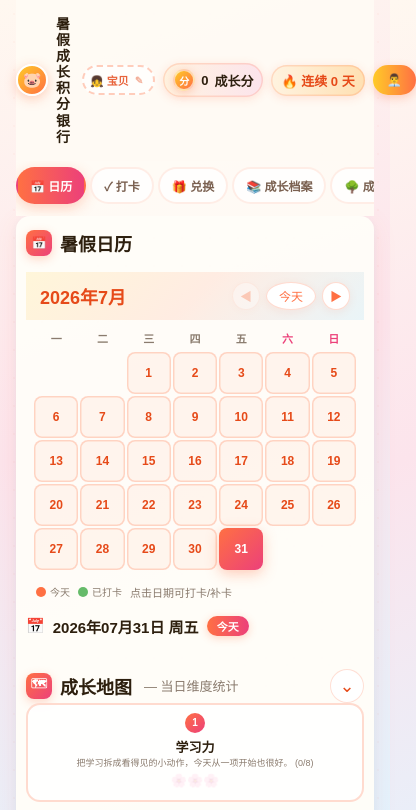
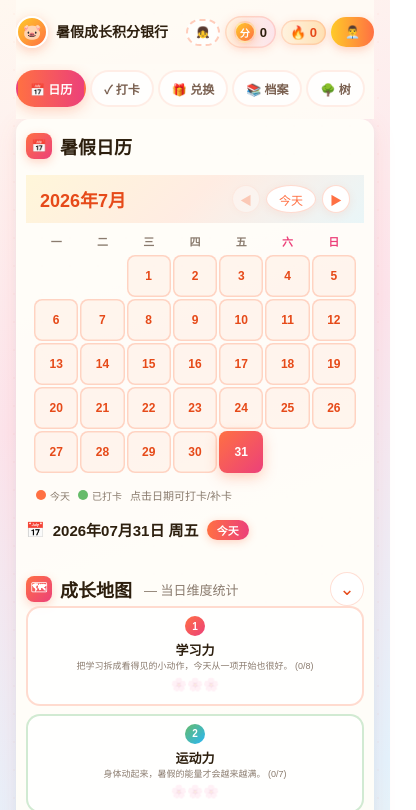
Before and after one commit to ljctown-11/growth-bank, a website with bundled scripts: page index.html in a window 390 px wide. Shown: the top 810 px of the page, 416 px wide, since content can reach past the window. Built offline with nearby package versions, Linux system fonts and the light colour scheme.

Commit message:
修复手机端响应式四问题（iPad/桌面零影响）：品牌标题加 nowrap+ellipsis 防竖排；顶栏文字标签包 .tb-label 于 ≤480px 隐藏，家长中心按钮回到屏内可见；主导航'成长'二字包 .tab-long 小屏隐藏为'档案/树'；徽章灯箱加 max-height:90vh 兜底并在小屏压缩英雄图与等级槽位，一屏内完整可见

```diff
--- a/features/growth-tree.js
+++ b/features/growth-tree.js
@@ -149,7 +149,7 @@ export function morningGlorySVG(size = 96){
 export function renderStreak(){
   const n = getStreak();
   const badge = document.getElementById('streakBadge');
-  if(badge) badge.textContent = `🔥 连续 ${n} 天`;
+  if(badge) badge.innerHTML = `🔥 <span class="tb-label">连续 </span>${n}<span class="tb-label"> 天</span>`;
   const info = document.getElementById('streakInfo');
   if(info){
     info.innerHTML = `<div class="streak-num">🔥 ${n}</div><div class="streak-sub">连续打卡天数</div>`;
--- a/features/render.js
+++ b/features/render.js
@@ -149,7 +149,7 @@ export function renderBabyName(){
   if(!el) return;
   const name = STATE.childName || "宝贝";
   const gender = STATE.childGender || "girl";
-  el.innerHTML = `${gender==="boy"?"👦":"👧"} ${esc(name)}`;
+  el.innerHTML = `${gender==="boy"?"👦":"👧"} <span class="tb-label">${esc(name)}</span>`;
 }
 
 // ===== 积分显示 =====
--- a/index.html
+++ b/index.html
@@ -91,12 +91,13 @@ html,body{touch-action:pan-y;overscroll-behavior:contain}
 .main-tab-nav button{padding:10px 14px;border-radius:999px;color:#7a6050;background:rgba(255,255,255,.8);border:2px solid rgba(var(--leaf-rgb),.12);font-weight:800;white-space:nowrap;font-size:14px;transition:.15s;flex-shrink:0}
 .main-tab-nav button.active{color:#fff;background:linear-gradient(90deg,var(--leaf),var(--rose));border-color:transparent;box-shadow:0 4px 14px rgba(var(--leaf-rgb),.3)}
 .topbar{display:flex;align-items:center;justify-content:space-between;gap:12px;padding:16px 0;position:sticky;top:0;z-index:20;background:rgba(255,251,245,.92);backdrop-filter:blur(14px);-webkit-backdrop-filter:blur(14px)}
-.brand{display:flex;align-items:center;gap:8px}
+.brand{display:flex;align-items:center;gap:8px;min-width:0}
+.brand>div{min-width:0}
 .brand-mark{width:40px;height:40px;border-radius:50%;display:grid;place-items:center;background:var(--brand-grad);border:2.5px solid #fff;box-shadow:0 3px 12px rgba(var(--leaf-rgb),.35);position:relative;flex-shrink:0;font-size:20px}
 .brand-mark::before,.brand-mark::after{content:"";position:absolute;border-radius:999px}
 .brand-mark::before{width:0;height:0}
 .brand-mark::after{width:0;height:0}
-.brand h1{margin:0;font-size:20px;line-height:1.15}
+.brand h1{margin:0;font-size:20px;line-height:1.15;white-space:nowrap;overflow:hidden;text-overflow:ellipsis}
 .brand p{margin:2px 0 0;color:var(--muted);font-size:11px}
 .points-pill{display:flex;align-items:center;gap:6px;padding:8px 14px;border-radius:999px;background:var(--pill-bg);box-shadow:0 2px 10px rgba(var(--leaf-rgb),.18),inset 0 0 0 1.5px var(--pill-border);font-weight:800;white-space:nowrap;font-size:15px}
 .baby-name{display:inline-flex;align-items:center;gap:4px;padding:6px 12px 6px 8px;border-radius:999px;background:rgba(255,255,255,.7);border:2px dashed var(--baby-name-border);font-size:12px;font-weight:800;color:var(--baby-name-color);cursor:pointer;transition:.2s;white-space:nowrap;user-select:none;-webkit-user-select:none}
@@ -339,14 +340,26 @@ html,body{touch-action:pan-y;overscroll-behavior:contain}
   .brand h1{font-size:15px}
   .brand p{font-size:10px}
   .brand-mark{width:34px;height:34px;font-size:16px}
-  .parent-btn{padding:6px 10px;font-size:11px}
-  .topbar{flex-wrap:nowrap;align-items:center}
+  .parent-btn{padding:6px 9px;font-size:11px}
+  /* 顶栏：品牌横排不竖排，右侧紧凑且始终可见，溢出时可横滑兜底 */
+  .topbar{flex-wrap:nowrap;align-items:center;gap:6px;overflow-x:auto;scrollbar-width:none;-webkit-overflow-scrolling:touch}
+  .topbar::-webkit-scrollbar{display:none}
+  .brand{flex:0 1 auto;min-width:0}
   .brand p{display:none}
-  .brand h1{font-size:14px}
+  .brand h1{font-size:14px;white-space:nowrap;overflow:hidden;text-overflow:ellipsis}
   .brand-mark{width:32px;height:32px;font-size:15px}
+  .topbar-right{flex:0 0 auto;gap:5px!important}
   .baby-name,.points-pill,.streak-badge{white-space:nowrap}
+  /* 顶栏文字标签在手机上隐藏，仅保留 emoji + 数字 */
+  .tb-label{display:none}
+  .baby-name{padding:5px 8px;gap:0}
+  .baby-name::after{display:none}
+  .points-pill{padding:5px 9px;gap:4px}
+  .streak-badge{padding:5px 9px;font-size:13px}
   .parent-btn-label{display:none}
+  /* 主导航：非吸顶防遮挡，"成长档案/成长树"缩为"档案/树" */
   .main-tab-nav{position:static;top:auto}
+  .tab-long{display:none}
   .gt-tree-card{min-width:0;max-width:none;width:100%}
   .gt-tree-stage{height:160px}
   .gt-stage{min-height:auto;padding:4px 0}
@@ -817,7 +830,7 @@ body[data-theme="starry"] {
 .badge-icon{display:flex;align-items:center;justify-content:center;width:100%;}
 .badge-img{width:100%;height:auto;display:block;border-radius:8px;box-shadow:0 2px 8px rgba(124,77,255,.18);}
 .badge-svg-fallback{width:48px;height:48px;}
-.badge-lightbox{max-width:440px;position:relative;}
+.badge-lightbox{max-width:440px;position:relative;max-height:90vh;overflow-y:auto;overscroll-behavior:contain;}
 .badge-lightbox__media{display:flex;justify-content:center;padding:6px 0 2px;}
 .badge-lightbox__img{width:100%;max-width:380px;height:auto;border-radius:12px;object-fit:contain;box-shadow:0 6px 22px rgba(124,77,255,.22);animation:badge-glow-pulse 2.6s ease-in-out infinite;}
 @keyframes badge-glow-pulse{
@@ -876,9 +889,20 @@ body[data-theme="starry"] {
   .badge-slot{padding:8px 2px}
   .badge-icon{font-size:20px}
   .badge-label{font-size:10px}
-  .streak-badge{font-size:13px;padding:6px 10px}
+  .streak-badge{font-size:13px;padding:5px 9px}
   .mood-row{padding:8px}
   .mood-btn{width:36px;height:36px;font-size:18px}
+  /* 徽章灯箱手机适配：一屏内看完英雄大图 + 等级收藏栏（放在基础样式之后以保留光晕动画） */
+  .badge-lightbox{max-height:88vh;max-width:none;width:100%}
+  .badge-lightbox__img{max-height:38vh;max-width:280px}
+  .badge-lightbox__svg{width:150px;height:150px}
+  .badge-lightbox__collection{gap:6px;margin-top:10px}
+  .badge-lightbox__collection .badge-slot{flex:0 0 54px;padding:6px 2px}
+  .badge-lightbox__collection .badge-label{font-size:10px}
+  .badge-lightbox__info{margin-top:8px}
+  .badge-lightbox__title{font-size:16px}
+  .badge-lightbox__sub{font-size:13px}
+  .badge-lightbox__close{top:6px;right:6px;width:28px;height:28px;font-size:18px}
 }
 /* ===== 任务灵感引导卡（B2/B6） ===== */
 .idea-prompt-card{display:flex;align-items:center;gap:12px;padding:14px 16px;border-radius:14px;background:linear-gradient(135deg,rgba(255,243,224,.92),rgba(252,228,236,.7));border:1.5px dashed rgba(255,112,67,.4);margin-bottom:14px}
@@ -992,7 +1016,7 @@ body[data-theme="starry"]{ --vine-stem:#66bb6a; --vine-leaf:#aed581; --vine-flow
 .gt-tree-canvas.gt-tree-loading{animation:gt-tree-breath 1.4s ease-in-out infinite}
 @keyframes gt-tree-breath{0%,100%{opacity:.35}50%{opacity:.72}}
 @media (prefers-reduced-motion:reduce){.gt-tree-canvas.gt-tree-loading{animation:none;opacity:.5}}
-.gt-tree-name{margin-top:6px;font-weight:900;color:var(--leaf-dark);font-size:15px}
+.gt-tree-name{margin-top:6px;font-weight:900;color:var(--leaf-dark);font-size:15px;white-space:nowrap;overflow:hidden;text-overflow:ellipsis;max-width:100%}
 /* 单棵卡片右上角浇水按钮（洒水壶图形，绝对定位叠加于卡片右上角） */
 .gt-card-water-btn{position:absolute;top:10px;right:10px;z-index:3;display:flex;align-items:center;justify-content:center;border:none;background:transparent;padding:0;box-shadow:none;cursor:pointer;transition:transform .15s ease}
 .gt-card-water-btn:hover{transform:scale(1.05)}
@@ -1181,7 +1205,7 @@ body[data-theme="starry"]{ --vine-stem:#66bb6a; --vine-leaf:#aed581; --vine-flow
     </div>
     <div class="topbar-right" style="display:flex;gap:8px;align-items:center;flex-wrap:nowrap">
       <span class="baby-name" id="babyName" title="点击设置名字和性别">👧 宝贝</span>
-      <span class="points-pill"><span class="coin">分</span><span id="topPoints">0</span> 成长分</span>
+      <span class="points-pill"><span class="coin">分</span><span id="topPoints">0</span><span class="tb-label"> 成长分</span></span>
       <span id="streakBadge" class="streak-badge">🔥 连续 0 天</span>
       <button class="parent-btn" id="parentCenterBtn" title="家长中心" style="padding:8px 14px;border-radius:999px;background:linear-gradient(90deg,#ffca28,#ff7043);color:#fff;font-weight:800;font-size:12px;border:none;cursor:pointer;box-shadow:0 3px 10px rgba(var(--leaf-rgb),.3);transition:.15s;position:relative">👨‍💼<span class="parent-btn-label"> 家长中心</span><span id="updateDot" style="display:none;position:absolute;top:-4px;right:-4px;width:10px;height:10px;border-radius:50%;background:#ff3d3d;border:2px solid #fff;animation:dotPulse 1.2s infinite"></span></button>
     </div>
@@ -1191,8 +1215,8 @@ body[data-theme="starry"]{ --vine-stem:#66bb6a; --vine-leaf:#aed581; --vine-flow
     <button class="active" data-maintab="calendar">📅 日历</button>
     <button data-maintab="checkin">✓ 打卡</button>
     <button data-maintab="rewards">🎁 兑换</button>
-    <button data-maintab="archive">📚 成长档案</button>
-    <button data-maintab="tree">🌳 成长树</button>
+    <button data-maintab="archive">📚 <span class="tab-long">成长</span>档案</button>
+    <button data-maintab="tree">🌳 <span class="tab-long">成长</span>树</button>
   </nav>
   <!-- Tab: 日历（含成长地图） -->
   <section class="panel main-tab-content" id="mtab-calendar" style="display:block">
```
